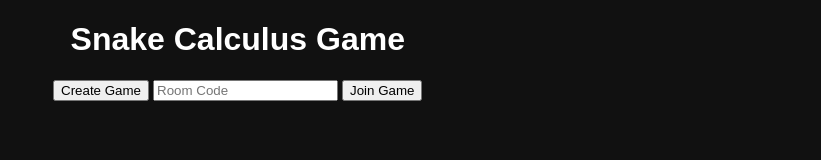
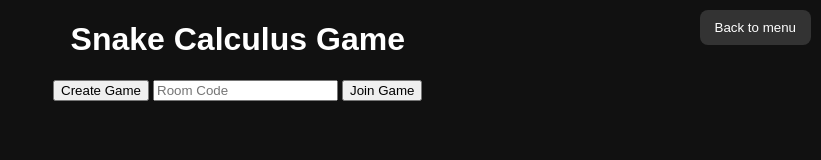
Before and after one commit to CodeCreator3/Calculus-Snake, a website: page client/index.html in a window 1280 px wide. Shown: the whole page, without its empty margins (459-1280 px from the left). Drawn offline with nearby package versions, Linux system fonts and the light colour scheme; no server answers.

Commit message:
added a button to go back to the menu

```diff
--- a/client/game.js
+++ b/client/game.js
@@ -21,20 +21,108 @@ let globalTimer;
 
 function createGame() {
   socket.emit("createGame");
+  isHost = true; // set flag
 
-  isHost = true; // set flag
+  // Hide the main menu lobby UI
+  document.getElementById("lobbyUI").style.display = "none";
+
+  // Explicitly show the elements for the game creation/lobby screen.
+  // These elements were hidden by goToMainMenu().
+  document.getElementById("roomDisplay").style.display = "block"; // Or use an empty string "" to reset to CSS default
+  document.getElementById("gameCanvas").style.display = "block";  // Make the canvas for the grid visible
+
   socket.on("gameCreated", (code) => {
     roomCode = code;
     document.getElementById("roomDisplay").innerText = "Site: calculus-snake.onrender.com | Room Code: " + code;
     document.getElementById("startGameButton").style.display = "block";
 
+    // Ensure questionPanel is hidden at this stage
+    document.getElementById("questionPanel").style.display = "none";
     console.log("Game created with code: " + code);
+  });
+}
 
-    // Hide the lobby UI
-    document.getElementById("lobbyUI").style.display = "none";
+function goToMainMenu() {
+  // 1. Stop the question timer from the client side
+  if (typeof questionTimer !== 'undefined' && questionTimer && typeof questionTimer.stop === 'function') {
+    questionTimer.stop();
+  }
 
-    document.getElementById("questionPanel").style.display = "none";
+  // 2. Clear any global timers that might be running
+  if (globalTimer) {
+    clearInterval(globalTimer);
+    globalTimer = null;
+  }
+
+  // 3. Reset timer display
+  const timerDisplay = document.getElementById("timerDisplay");
+  if (timerDisplay) {
+    timerDisplay.textContent = "Time: -1";
+    timerDisplay.style.display = "none";
+  }
+
+  // 4. Hide all active game sections
+  const sectionsToHide = [
+    "questionPanel",
+    "awaitingText",
+    "usernameInput",
+    "startGameButton",
+    "resultScreen",
+    "finalLeaderboard",
+    "timerDisplay",
+    "moveCounter",
+    "roomDisplay",
+    "gameCanvas",
+    "leaderboard"
+  ];
+
+  sectionsToHide.forEach(id => {
+    const el = document.getElementById(id);
+    if (el) {
+      el.style.display = "none";
+    }
   });
+
+  // 5. Show only the main menu
+  const lobbyUI = document.getElementById("lobbyUI");
+  if (lobbyUI) {
+    lobbyUI.style.display = "block";
+  }
+
+  // 6. Clear input fields to reset state
+  const roomCodeInput = document.getElementById("roomCode");
+  if (roomCodeInput) {
+    roomCodeInput.value = "";
+  }
+  const usernameInput = document.getElementById("username");
+  if (usernameInput) {
+    usernameInput.value = "";
+  }
+
+  // 7. Reset game state variables
+  moves = 0;
+  answered = false;
+  isHost = false;
+  roomCode = "";
+
+  // 8. Reset camera position
+  cameraX = 50;
+  cameraY = 50;
+  zoom = 1;
+  cameraVelocityX = 0;
+  cameraVelocityY = 0;
+
+  // 9. Clear the canvas
+  if (ctx) {
+    ctx.setTransform(1, 0, 0, 1, 0, 0);
+    ctx.clearRect(0, 0, canvas.width, canvas.height);
+  }
+
+  // 10. Disconnect from current room if connected
+  if (socket && socket.connected) {
+    socket.disconnect();
+    socket.connect(); // Reconnect fresh
+  }
 }
 
 function startGame() {
@@ -69,6 +157,7 @@ function joinGame() {
   document.getElementById("moveCounter").style.display = "block";
   socket.emit("setGridSize", { roomCode, gridWidth, gridHeight });
   socket.emit("joinGame", { roomCode: code, username: username });
+  document.getElementById("mainMenuButton").style.display = "block";
 }
 
 socket.on("question", (q) => {
@@ -110,8 +199,13 @@ socket.on("question", (q) => {
   // Re-render math
   MathJax.typesetPromise([questionText]);
 
-  // Show panel
+  // Show panel and start question timer
   panel.style.display = "block";
+
+  // Start the question timer if it exists
+  if (typeof questionTimer !== 'undefined' && questionTimer && typeof questionTimer.start === 'function') {
+    questionTimer.start();
+  }
 });
 
 socket.on("gameStatus", ({ gameStarted }) => {
@@ -150,6 +244,12 @@ function randomizeQuestion(q) {
 
 socket.on("answerResult", (correct, index, correctIndex) => {
   if (answered) return;
+
+  // Stop question timer when answer is received
+  if (typeof questionTimer !== 'undefined' && questionTimer && typeof questionTimer.stop === 'function') {
+    questionTimer.stop();
+  }
+
   if (correct) moves += 5;
   if (correct) {
     btns[index].style.backgroundColor = "#648268";
@@ -357,6 +457,15 @@ function generateRandomLocation(session) {
 }
 
 socket.on("endGame", ({ players }) => {
+  // Stop all timers when game ends
+  if (typeof questionTimer !== 'undefined' && questionTimer && typeof questionTimer.stop === 'function') {
+    questionTimer.stop();
+  }
+  if (globalTimer) {
+    clearInterval(globalTimer);
+    globalTimer = null;
+  }
+
   // Hide everything else
   document.getElementById("gameCanvas").style.display = "none";
   document.getElementById("questionPanel").style.display = "none";
--- a/client/index.html
+++ b/client/index.html
@@ -25,6 +25,27 @@
       async
       src="https://cdn.jsdelivr.net/npm/mathjax@3/es5/tex-svg.js"
     ></script>
+
+<button id="mainMenuButton" onclick="goToMainMenu()">Back to menu</button>
+    <style>
+      #mainMenuButton {
+        position: absolute;
+        top: 10px;
+        right: 10px;
+        background-color: #333;
+        color: white;
+        border: none;
+        padding: 10px 15px;
+        font-family: sans-serif;
+        border-radius: 8px;
+        z-index: 999;
+        cursor: pointer;
+      }
+      #mainMenuButton:hover {
+        background-color: #555;
+      }
+    </style>
+
     <div id="lobbyUI" align="center">
       <h1 id="gameTitle">Snake Calculus Game</h1>
       <button onclick="createGame()">Create Game</button>
```
